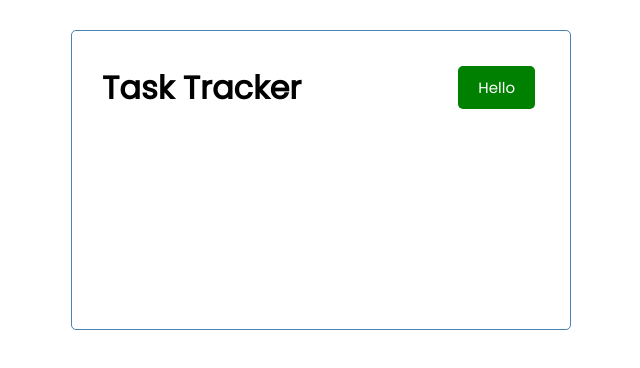
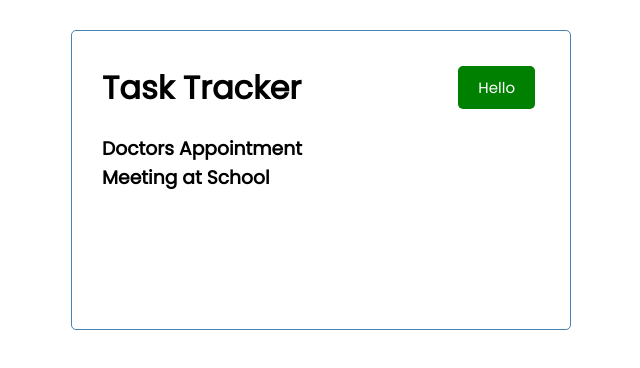
Before and after one commit to JoeDaBu/Task-Tracker, a React (Create React App) app: page / in a window 1280 px wide. Shown: the top 368 px of the page, without its empty margins (319-959 px from the left). Built offline with nearby package versions, Linux system fonts and the light colour scheme.

Commit message:
Array tasks

```diff
--- a/src/App.js
+++ b/src/App.js
@@ -1,11 +1,13 @@
 //import React from 'react'
 import Header from './components/Header'
+import Tasks from './components/Tasks'
 function App() {
   // const name = 'Brad'
   // const x = false
   return (
     <div className='container'>
       <Header />
+      <Tasks/>
       {/* // <h1>Hello From React</h1> */}
       {/* <h2>Hello {name}</h2>
       <h2>Hello {1+1}</h2>
--- /dev/null
+++ b/src/components/Tasks.js
@@ -0,0 +1,25 @@
+const tasks = [
+    {
+        id: 1,
+        text: 'Doctors Appointment',
+        day: 'Feb 5th at 2:30pm',
+        reminder: true,
+    },
+    {
+        id:2,
+        text: 'Meeting at School',
+    }
+
+
+]
+
+const Tasks = () => {
+    return (
+        <>
+         {tasks.map((task) =>
+         (<h3 key={task.id}>{task.text}</h3>))}
+        </>
+    )
+}
+
+export default Tasks
```
